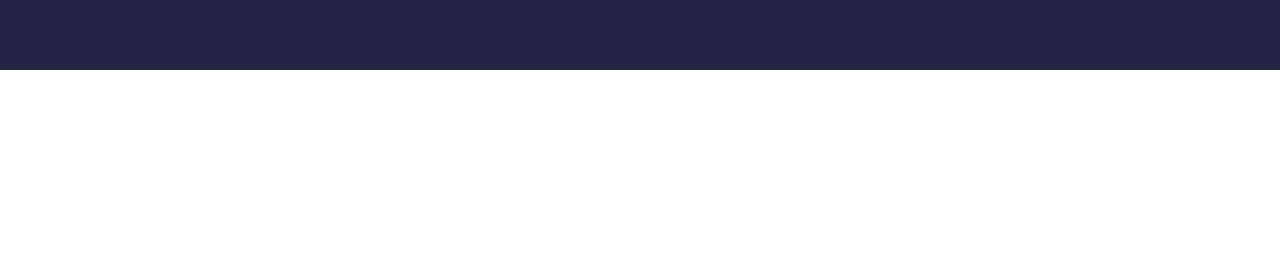
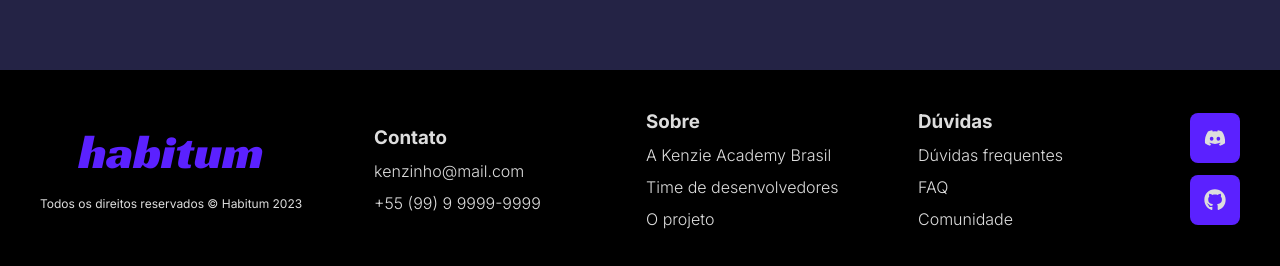
Before and after one commit to Habitum/web, a React (Create React App) app: page / in a window 1280 px wide. Shown: the part 1085-1351 px from the top of the page. Before the commit the page ends 1155 px from the top, so only its background shows below. Built offline with nearby package versions, Linux system fonts and the light colour scheme; no server answers.

Commit message:
fix: create footer component

```diff
--- /dev/null
+++ b/src/components/Footer/index.tsx
@@ -0,0 +1,80 @@
+import React from "react";
+
+import { FaDiscord, FaGithub } from "react-icons/fa";
+
+import { StyledLink } from "../../styles/StyledLink";
+
+import Logo from "../Logo";
+
+import {
+  ContainerFooter,
+  ContainerLogo,
+  StyledFooter,
+  LinkIconFooter,
+  LinksGroups,
+  LinksIconsGroup,
+} from "./styles";
+
+const Footer = () => {
+  return (
+    <StyledFooter>
+      <ContainerFooter>
+        <ContainerLogo>
+          <h2>
+            <Logo variant="primary" />
+          </h2>
+          <p>Todos os direitos reservados © Habitum 2023</p>
+        </ContainerLogo>
+        <LinksGroups>
+          <h3>Contato</h3>
+          <a href="mailto:kenzinho@mail.com" rel="noreferrer">
+            kenzinho@mail.com
+          </a>
+          <a href="tel:+5599999999999">+55 (99) 9 9999-9999</a>
+        </LinksGroups>
+        <LinksGroups>
+          <h3>Sobre</h3>
+          <a href="https://kenzie.com.br/" target="_blank" rel="noreferrer">
+            A Kenzie Academy Brasil
+          </a>
+          <StyledLink to="/devs" variant="link-footer">
+            Time de desenvolvedores
+          </StyledLink>
+          <StyledLink to="/project" variant="link-footer">
+            O projeto
+          </StyledLink>
+        </LinksGroups>
+        <LinksGroups>
+          <h3>Dúvidas</h3>
+          <StyledLink to="/doubts" variant="link-footer">
+            Dúvidas frequentes
+          </StyledLink>
+          <StyledLink to="/faq" variant="link-footer">
+            FAQ
+          </StyledLink>
+          <StyledLink to="/community" variant="link-footer">
+            Comunidade
+          </StyledLink>
+        </LinksGroups>
+        <LinksIconsGroup>
+          <LinkIconFooter
+            href="https://discord.com/"
+            target="_blank"
+            rel="noreferrer"
+          >
+            <FaDiscord />
+          </LinkIconFooter>
+          <LinkIconFooter
+            href="https://github.com/Habitum/web"
+            target="_blank"
+            rel="noreferrer"
+          >
+            <FaGithub />
+          </LinkIconFooter>
+        </LinksIconsGroup>
+      </ContainerFooter>
+    </StyledFooter>
+  );
+};
+
+export default Footer;
--- /dev/null
+++ b/src/components/Footer/styles.ts
@@ -0,0 +1,75 @@
+import styled from "styled-components";
+
+import { DefaultContainer } from "../../styles/container";
+
+export const StyledFooter = styled.section`
+  background-color: var(--color-black);
+  color: var(--color-grey-300);
+  padding: 2.5rem 1.25rem;
+`;
+
+export const ContainerFooter = styled(DefaultContainer)`
+  display: flex;
+  flex-wrap: wrap;
+  align-items: center;
+  justify-content: space-between;
+  gap: 1.5rem;
+`;
+
+export const ContainerLogo = styled.div`
+  display: flex;
+  flex-direction: column;
+  justify-content: center;
+  gap: 1.25rem;
+  text-align: right;
+  font-size: 0.75rem;
+
+  @media (min-width: 850px) {
+    text-align: center;
+  }
+`;
+
+export const LinksGroups = styled.div`
+  display: flex;
+  flex-direction: column;
+  gap: 0.75rem;
+  width: 12.5rem;
+
+  a {
+    text-decoration: none;
+    color: var(--color-grey-300);
+    transition: var(--transition);
+    font-weight: var(--text-weight-500);
+
+    :hover {
+      color: var(--color-brand-100);
+    }
+  }
+`;
+
+export const LinksIconsGroup = styled(LinksGroups)`
+  width: max-content;
+  flex-direction: row;
+
+  @media (min-width: 850px) {
+    flex-direction: column;
+  }
+`;
+
+export const LinkIconFooter = styled.a`
+  background-color: var(--color-brand-100);
+  color: var(--color-white);
+  text-decoration: none;
+  width: 3.125rem;
+  height: 3.125rem;
+  border-radius: var(--radius);
+  display: flex;
+  align-items: center;
+  justify-content: center;
+  font-size: 1.375rem;
+  cursor: pointer;
+
+  :hover {
+    background-color: var(--color-brand-200);
+  }
+`;
--- a/src/components/Header/index.tsx
+++ b/src/components/Header/index.tsx
@@ -10,7 +10,9 @@ const Header = ({ children }: iHeaderProps) => {
   return (
     <StyledHeader>
       <Container>
-        <Logo variant="primary" />
+        <h1>
+          <Logo variant="primary" />
+        </h1>
         <Nav>{children}</Nav>
       </Container>
     </StyledHeader>
--- a/src/components/Logo/styles.ts
+++ b/src/components/Logo/styles.ts
@@ -2,7 +2,7 @@ import { iLogoStyles } from "./types";
 
 import styled, { css } from "styled-components";
 
-export const Container = styled.h1`
+export const Container = styled.p`
   font-family: var(--font-family-racing-sans-one);
   font-size: var(--text-logo-size);
   font-weight: var(--text-weight-400);
--- a/src/components/Ranking/types.ts
+++ /dev/null
@@ -1,3 +0,0 @@
-export interface iRankingProps {
-  name: string
-}
--- a/src/pages/Landing/index.tsx
+++ b/src/pages/Landing/index.tsx
@@ -15,6 +15,7 @@ import {
 
 import imageHero from "../../assets/img/image-hero.svg";
 import Ranking from "../../components/Ranking";
+import Footer from "../../components/Footer";
 
 const LandingPage = () => {
   return (
@@ -65,6 +66,8 @@ const LandingPage = () => {
           <Ranking />
         </StyledContainer>
       </StyledSectionRanking>
+
+      <Footer />
     </>
   );
 };
--- a/src/styles/StyledLink/index.ts
+++ b/src/styles/StyledLink/index.ts
@@ -67,6 +67,18 @@ export const StyledLink = styled(Link)`
             color: var(--color-white);
           }
         `;
+
+      case "link-footer":
+        return css`
+          text-decoration: none;
+          color: var(--color-grey-300);
+          font-weight: var(--text-weight-500);
+          text-align: left;
+
+          :hover {
+            color: var(--color-brand-100);
+          }
+        `;
     }
   }}
 `;
--- a/src/styles/StyledLink/types.ts
+++ b/src/styles/StyledLink/types.ts
@@ -1,4 +1,4 @@
-type variant = "default" | "icon-text" | "button";
+type variant = "default" | "icon-text" | "button" | 'link-footer';
 
 export interface iStyledLinkProps {
   variant: variant;
--- a/src/styles/globalStyles.ts
+++ b/src/styles/globalStyles.ts
@@ -66,4 +66,15 @@ export const GlobalStyles = createGlobalStyle`
 
     --transition: .3s ease;
   }
+
+  ::-webkit-scrollbar {
+    height: var(--radius);
+    width: var(--radius);
+  }
+
+  ::-webkit-scrollbar-thumb {
+    background-color: var(--color-brand-100);
+    border-radius: var(--radius);
+    cursor: pointer;
+  }
 `;
```
